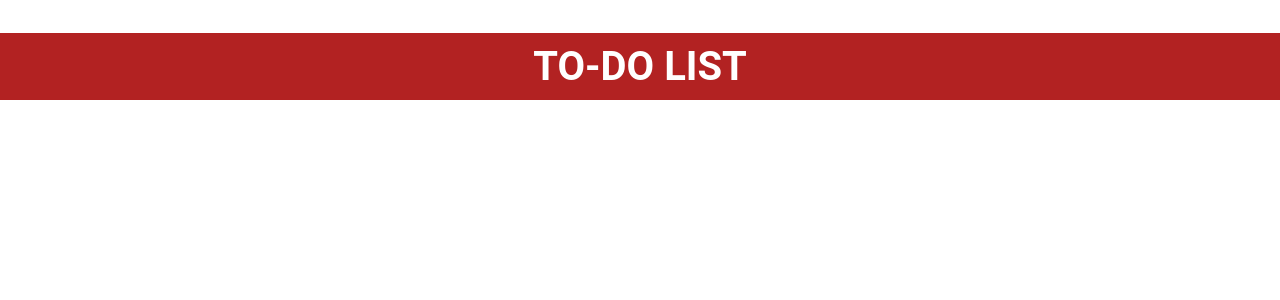
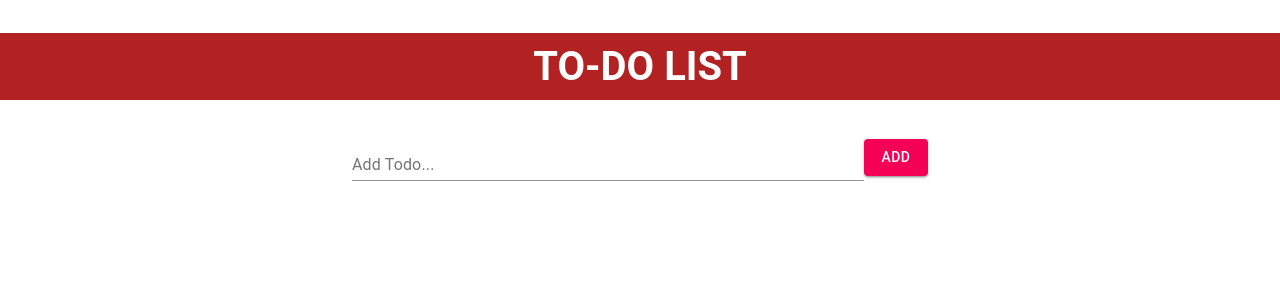
Before and after one commit to AzimIslam/ToDoList, a React (Create React App) app in the folder client/: page / in a window 1280 px wide. Shown: the top 300 px of the page. Built offline with nearby package versions, Linux system fonts and the light colour scheme.

Commit message:
Created InputForm component

```diff
--- a/client/src/App.js
+++ b/client/src/App.js
@@ -1,11 +1,13 @@
 import React from 'react';
 import Header from "./components/header/header";
+import InputForm from "./components/inputform/inputform";
 import './App.css';
 
 function App() {
   return (
     <div className="App">
       <Header colour="#B22222">To-Do List</Header>
+      <InputForm/>
     </div>
   );
 }
--- /dev/null
+++ b/client/src/components/inputform/inputform.css
@@ -0,0 +1,7 @@
+.submit {
+    margin-top: 1em;
+    display: flex;
+    flex-direction: row;
+    align-items: center;
+    justify-content: center;
+}
--- /dev/null
+++ b/client/src/components/inputform/inputform.js
@@ -0,0 +1,16 @@
+import React from 'react';
+import TextField from '@material-ui/core/TextField';
+import Button from "@material-ui/core/Button";
+import './inputform.css'
+
+
+export default class InputForm extends React.Component {
+    render() {
+        return (
+            <div class="submit">
+                <TextField style={{width: '40%'}} id="standard-basic" label="Add Todo..." />
+                <Button variant="contained" color="secondary">Add</Button>
+            </div>
+        );
+    }
+}
```
